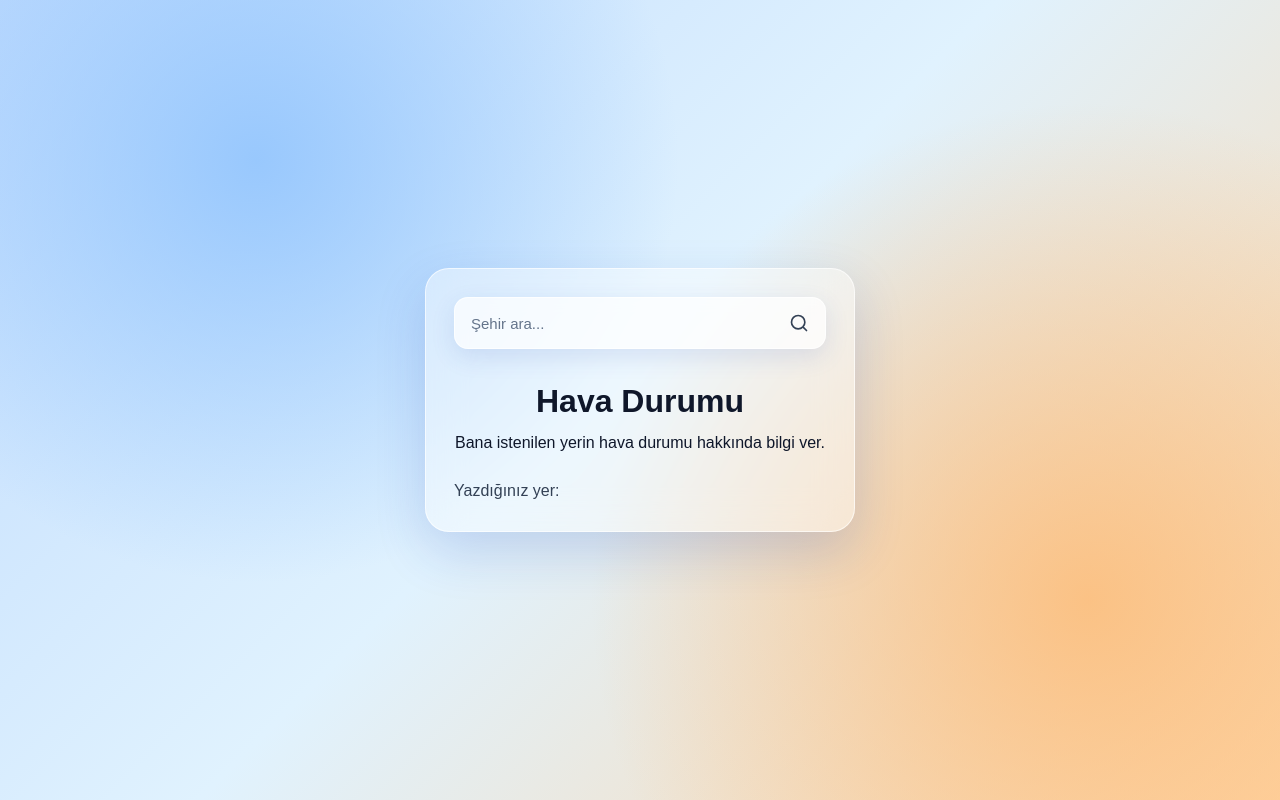
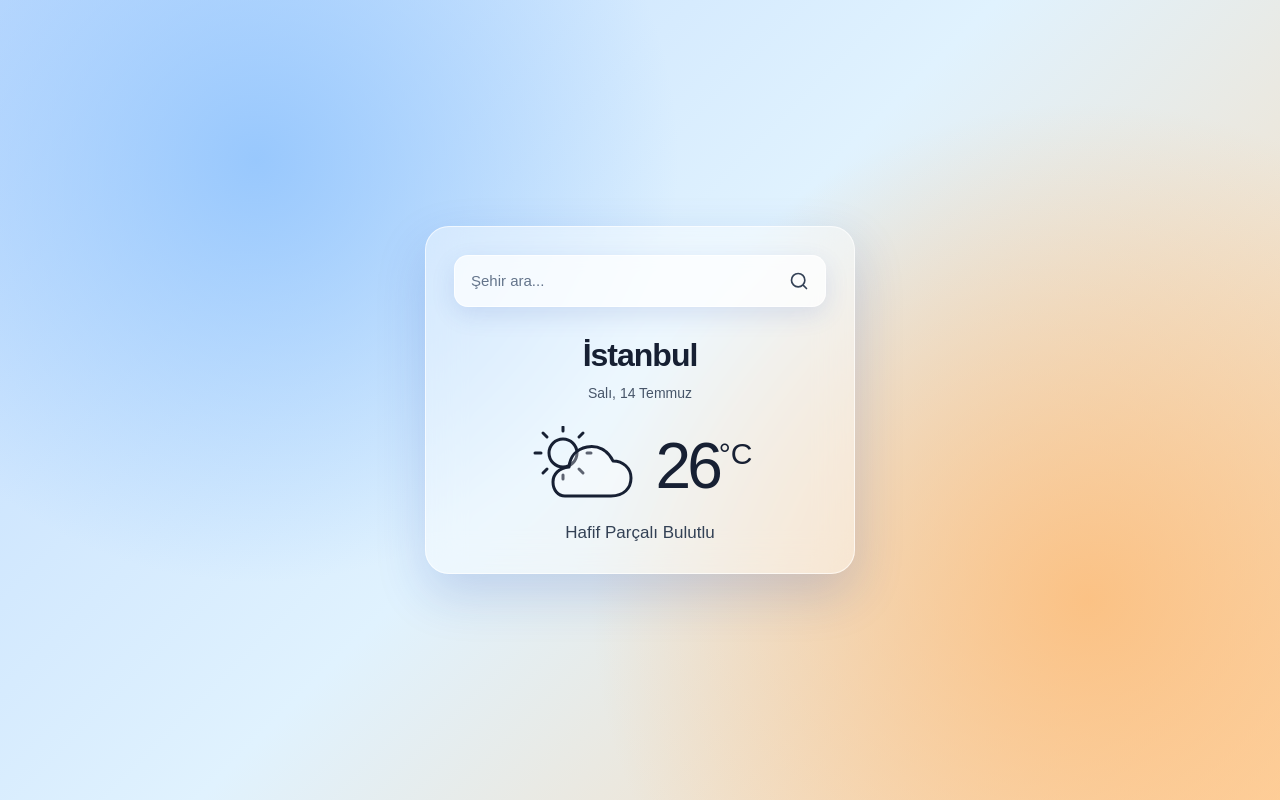
Before and after one commit to eyluldenizs/weather-app, a Next.js app: page / in a window 1280 px wide. Built offline with nearby package versions, Linux system fonts and the light colour scheme.

Commit message:
Build weather summary UI with mock data

```diff
--- a/app/globals.css
+++ b/app/globals.css
@@ -175,3 +175,67 @@ body {
   font-size: 16px;
   color: #334155;
 }
+
+.weather-summary {
+  /* Arama alanı ile hava durumu arasına boşluk koyar */
+  padding-top: 24px;
+  text-align: center;
+}
+
+.city-name {
+  margin: 0;
+  color: #172033;
+  font-size: 32px;
+  font-weight: 700;
+  letter-spacing: -1px;
+}
+
+.weather-date {
+  margin-top: 4px;
+  color: #475569;
+  font-size: 14px;
+}
+
+.current-weather {
+  /* İkon ve sıcaklığı yan yana ve ortada gösterir */
+  display: flex;
+  align-items: center;
+  justify-content: center;
+  gap: 18px;
+  margin: 22px 0 14px;
+}
+
+.weather-icon {
+  width: 110px;
+  height: 80px;
+  color: #172033;
+
+  /* Alan daraldığında ikonun küçülmesini engeller */
+  flex-shrink: 0;
+}
+
+.temperature {
+  /* °C bölümünü sıcaklığın yanında konumlandırmak için Flexbox */
+  display: flex;
+  align-items: flex-start;
+
+  margin: 0;
+  color: #172033;
+  font-size: 64px;
+  font-weight: 300;
+  line-height: 1;
+  letter-spacing: -4px;
+}
+
+.temperature-unit {
+  margin-top: 5px;
+  font-size: 30px;
+  letter-spacing: 0;
+}
+
+.weather-condition {
+  margin: 0;
+  color: #334155;
+  font-size: 17px;
+  font-weight: 500;
+}
--- a/app/page.js
+++ b/app/page.js
@@ -46,15 +46,49 @@ export default function Home() {
             </svg>
           </button>
         </div>
-      <h1 className="weather-title">Hava Durumu </h1>
+          {/* Geçici hava durumu özeti */}
+        <div className="weather-summary">
+          {/* Input boşsa İstanbul, doluysa yazılan şehir gösterilir */}
+          <h1 className="city-name">{city || "İstanbul"}</h1>
 
-      <p className="weather-description">
-        Bana istenilen yerin hava durumu hakkında bilgi ver.
-      </p>
+          {/* Tarihi ileride dinamik hale getireceğiz */}
+          <p className="weather-date">Salı, 14 Temmuz</p>
 
-       <p className="city-preview">
-        Yazdığınız yer: {city}
-      </p>
+          <div className="current-weather">
+            {/* Geçici parçalı bulutlu hava ikonu */}
+            <svg
+              className="weather-icon"
+              aria-hidden="true"
+              viewBox="0 0 110 80"
+            >
+              <g
+                fill="none"
+                stroke="currentColor"
+                strokeWidth="3"
+                strokeLinecap="round"
+                strokeLinejoin="round"
+              >
+                <circle cx="35" cy="27" r="14" />
+
+                <path d="M35 5V1 M35 53V49 M13 27H7 M63 27H59" />
+                <path d="M19 11L15 7 M55 47L51 43 M19 43L15 47 M55 7L51 11" />
+
+                <path
+                  d="M37 70H83C96 70 103 62 103 52C103 42 95 35 85 35C80 24 70 19 59 21C48 23 42 31 41 41C31 42 25 48 25 56C25 64 30 70 37 70Z"
+                  fill="rgba(255, 255, 255, 0.3)"
+                />
+              </g>
+            </svg>
+
+            {/* Geçici sıcaklık değeri */}
+            <p className="temperature">
+              26<span className="temperature-unit">°C</span>
+            </p>
+          </div>
+
+          {/* Geçici hava durumu açıklaması */}
+          <p className="weather-condition">Hafif Parçalı Bulutlu</p>
+        </div>
       </section>
     </main>
   );
```
